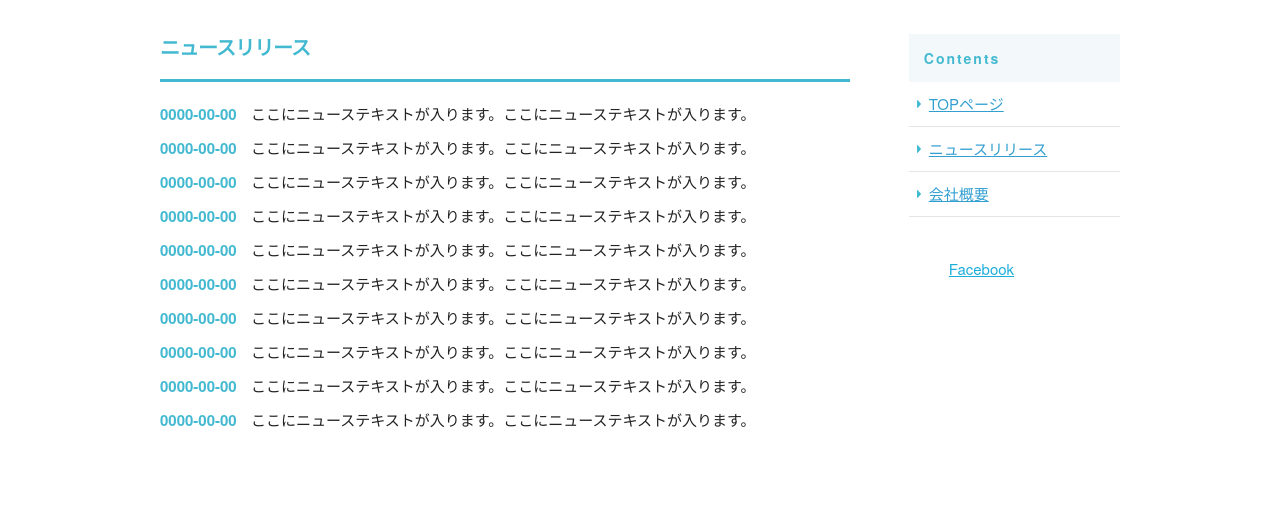
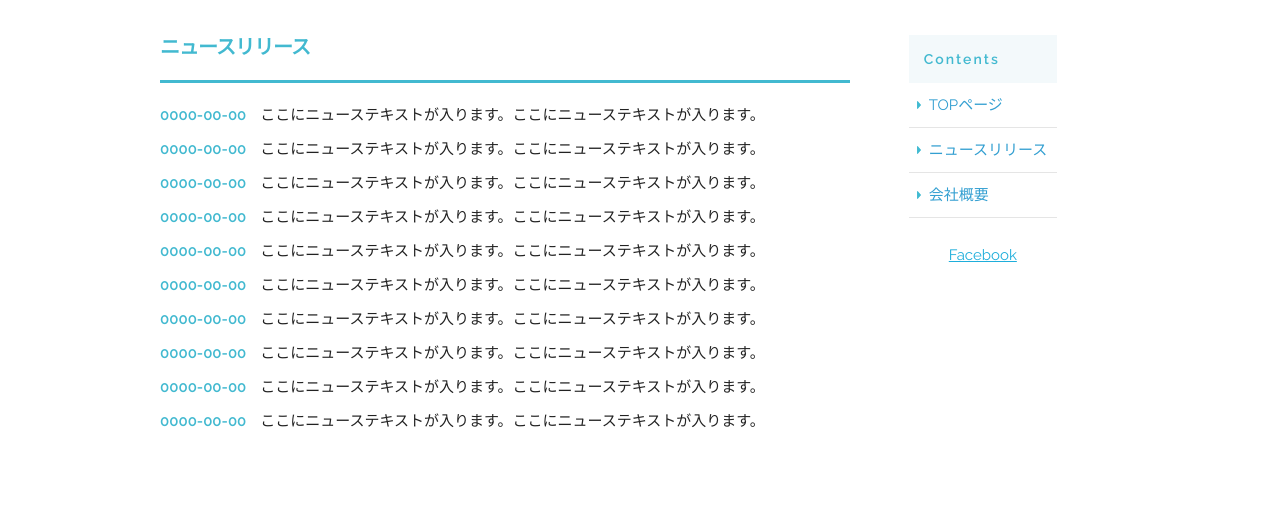
Before and after one commit to kurumikarakida/corporate-site, a plain HTML site: page news.html in a window 1280 px wide. Shown: the part 286-800 px from the top of the page. Drawn offline with nearby package versions, Linux system fonts and the light colour scheme.

Commit message:
second commit

```diff
--- a/css/sample.scss
+++ b/css/sample.scss
@@ -408,14 +408,10 @@ footer{
 
   }
 
-#contents #sidebar .pc_sidemenu li a{
-  color:#339fd1;
+#sidebar{
+
 }
 
-  .fb-page{
-  display:inline-block;
-  position:relative;
-}
 #contents #main h2.company_title{
   margin-bottom:0px;
 }
@@ -463,9 +459,34 @@ footer{
 }
 #contents #sidebar{
   padding-bottom:20px;
+  display:flex;
+  flex-direction:row;
 }
  @media(min-width:550px)
    {
+     #contents #sidebar .pc_sidemenu li{
+                              list-style:none;
+                              display:block;
+                              border-bottom:1px solid #e5e5e5;
+                              background-repeat:no-repeat;
+                              background-position:8px center;
+                              margin-bottom:0px;
+                              padding:10px 10px 10px 20px;
+                              background-image:url(../images/news/side_arrow@2x.png);
+                              background-size:4px 8px
+                            }
+#contents #sidebar .pc_sidemenu li a{
+  color:#339fd1;
+  text-decoration:none;
+  font-weight:500;
+}
+   #contents #sidebar .pc_sidemenu li a:hover{
+          color: $blue1;
+        }
+#contents #sidebar .pc_sidemenu li a:hover{
+  color:42b9d0;
+}
+
    #sub_cover{
     padding:80px 0;
   }
@@ -508,20 +529,19 @@ footer{
   margin-bottom:0px;
 }
 
-                            #contents #sidebar .pc_sidemenu li{
-                              list-style:none;
-                              display:block;
-                              border-bottom:1px solid #e5e5e5;
-                              background-repeat:no-repeat;
-                              background-position:8px center;
-                              margin-bottom:0px;
-                              padding:10px 10px 10px 20px;
-                              background-image:url(../images/news/side_arrow@2x.png);
-                              background-size:4px 8px
-                            }
+
 
 @media(max-width:550px){
-#contents #sidebar .pc_sidemenu{
-  display:none;
+  #contents #sidebar{
+    flex-direction:column;
+  }
+  #contents #sidebar .pc_sidemenu h3{
+    display:none;
+  }
+  #contents #sidebar .pc_sidemenu ul{
+    display:none;
+
+  }
+
+
 }
-}
--- a/news.html
+++ b/news.html
@@ -18,6 +18,7 @@
   <link rel="stylesheet" href="css/normalize.css">
   <link rel="stylesheet" href="css/skeleton.css">
   <link rel="stylesheet" href="css/sample.css">
+  <link href="//fonts.googleapis.com/css?family=Raleway:400,300,600" rel="stylesheet" type="text/css">
 
   <!-- Favicon
   –––––––––––––––––––––––––––––––––––––––––––––––––– -->
@@ -25,6 +26,14 @@
 
 </head>
 <body>
+  <div id="fb-root"></div>
+<script>(function(d, s, id) {
+  var js, fjs = d.getElementsByTagName(s)[0];
+  if (d.getElementById(id)) return;
+  js = d.createElement(s); js.id = id;
+  js.src = "//connect.facebook.net/ja_JP/sdk.js#xfbml=1&version=v2.8";
+  fjs.parentNode.insertBefore(js, fjs);
+}(document, 'script', 'facebook-jssdk'));</script>
 <header>
     <div id="header_in" class="container">
       <div class="row">
@@ -51,6 +60,7 @@
 
 </div>
       </div>
+    </div>
     </div>
   </header>
   </body>
@@ -112,7 +122,9 @@
                       </li>
 
                   </ul>
+
               </div>
+
               <div id="sidebar" class="three columns">
                   <div class="pc_sidemenu">
                       <h3>Contents</h3>
@@ -127,14 +139,11 @@
                           <a href="company.html">会社概要</a>
                           </li>
                       </ul>
+                      <div class="fb-page" data-href="https://www.facebook.com/facebook" data-tabs="timeline" data-width="280" data-height="300" data-small-header="false" data-adapt-container-width="true" data-hide-cover="false" data-show-facepile="true"><blockquote cite="https://www.facebook.com/facebook" class="fb-xfbml-parse-ignore"><a href="https://www.facebook.com/facebook">Facebook</a></blockquote></div>
                   </div>
-                  <div class="fb-page" data-href="https://www.facebook.com/facebook" data-tabs="timeline" data-width="193" data-height="300" data-small-header="false" data-adapt-container-width="true" data-hide-cover="false" data-show-facepile="true">
-                      <blockquote cite="https://www.facebook.com/facebook" class="fb-xfbml-parse-ignore">
-                      <a href="https://www.facebook.com/facebook">Facebook
-                  </a>
-                  </blockquote>
-                  </div>
+
               </div>
+
           </div>
       </div>
   </div>
```
Also changed, not shown: company.html (+18 -9 lines), index.html (+8 -6 lines), css/sample.css, 1 other file.
